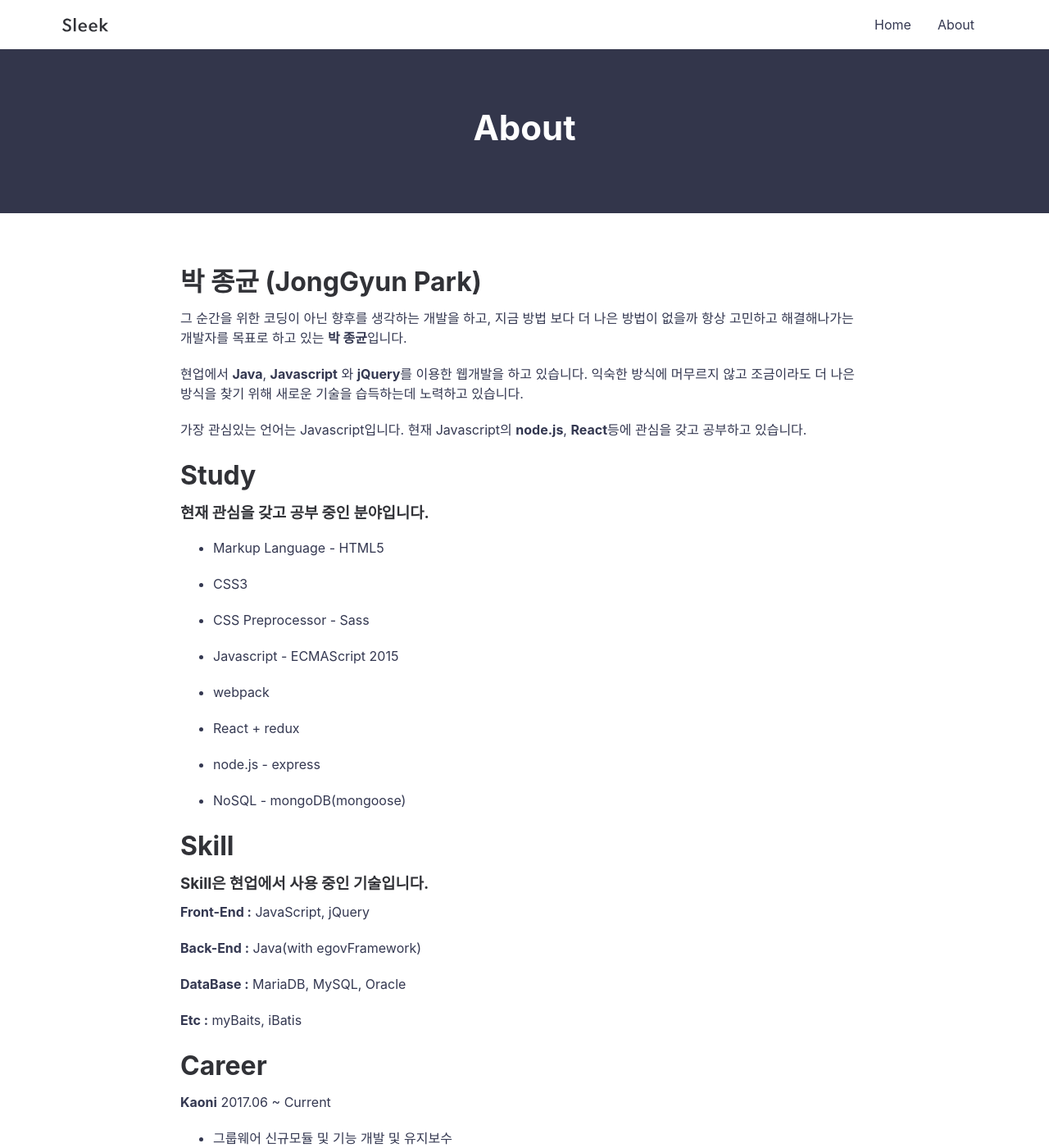
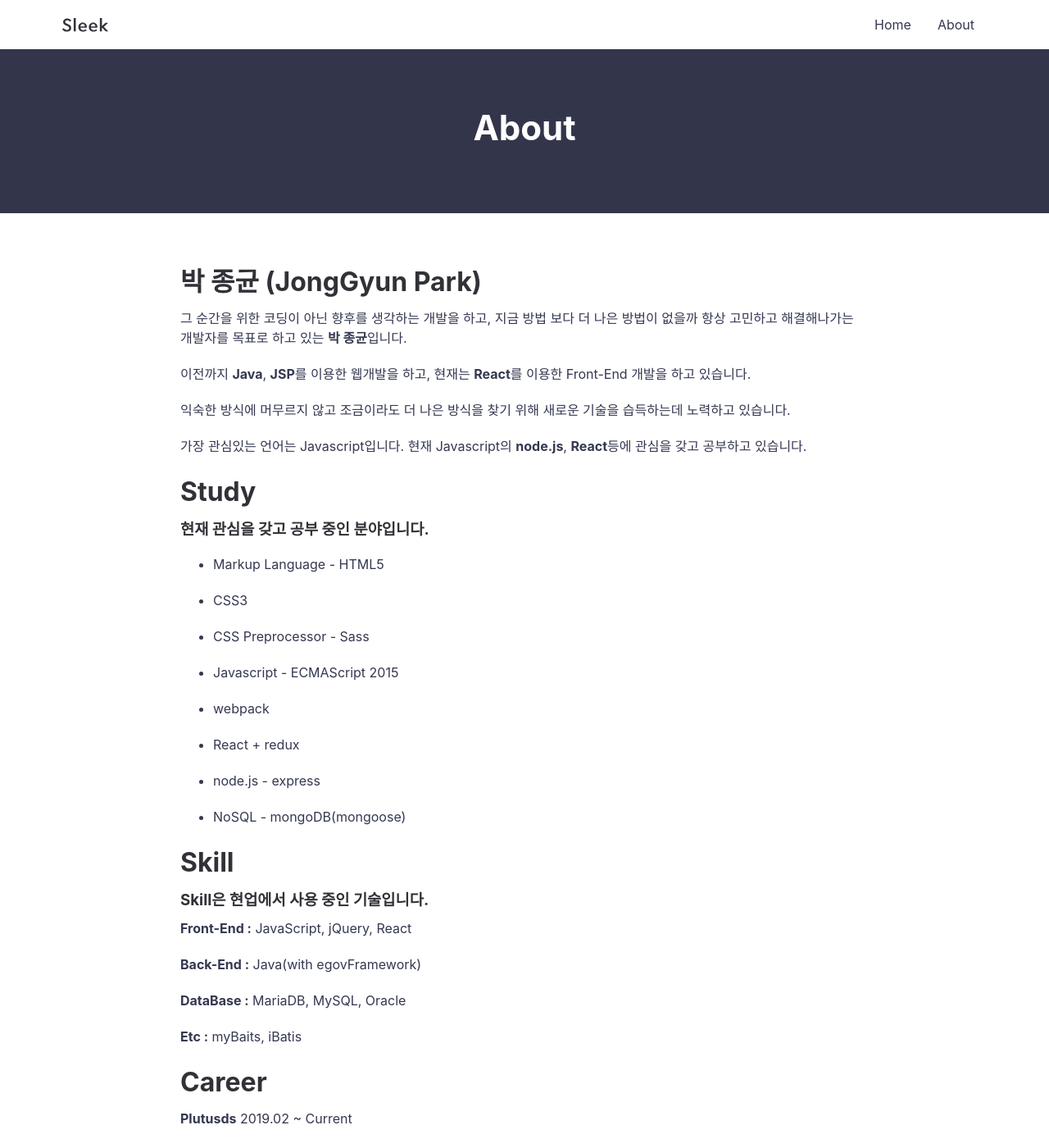
Before and after one commit to jonggyun/jonggyun.github.io, a Jekyll site: the page built from about.md, in a window 1280 px wide and 1400 px high. Shown: the whole window at 82% size. Built offline with Jekyll 4.4.1, drawn with Linux system fonts in a browser that asks for light colours; some of the changed text lies outside the part shown.

Commit message:
update about

```diff
--- a/about.md
+++ b/about.md
@@ -8,7 +8,9 @@ permalink: /about/
 
 그 순간을 위한 코딩이 아닌 향후를 생각하는 개발을 하고, 지금 방법 보다 더 나은 방법이 없을까 항상 고민하고 해결해나가는 개발자를 목표로 하고 있는 **박 종균**입니다.
 
-현업에서 **Java**, **Javascript** 와 **jQuery**를 이용한 웹개발을 하고 있습니다. 익숙한 방식에 머무르지 않고 조금이라도 더 나은 방식을 찾기 위해 새로운 기술을 습득하는데 노력하고 있습니다.
+이전까지 **Java**, **JSP**를 이용한 웹개발을 하고, 현재는 **React**를 이용한 Front-End 개발을 하고 있습니다.
+
+익숙한 방식에 머무르지 않고 조금이라도 더 나은 방식을 찾기 위해 새로운 기술을 습득하는데 노력하고 있습니다.
 
 가장 관심있는 언어는 Javascript입니다. 현재 Javascript의 **node.js**, **React**등에 관심을 갖고 공부하고 있습니다.
 
@@ -39,7 +41,7 @@ laziness -->
 
 ### Skill은 현업에서 사용 중인 기술입니다.
 
-**Front-End :** JavaScript, jQuery
+**Front-End :** JavaScript, jQuery, React
 
 **Back-End :** Java(with egovFramework)
 
@@ -49,7 +51,11 @@ laziness -->
 
 # Career
 
-**Kaoni** 2017.06 ~ Current
+**Plutusds** 2019.02 ~ Current
+
+- React를 이용한 Front-End 개발 및 유지보수
+
+**Kaoni** 2017.06 ~ 2019.01
 
 - 그룹웨어 신규모듈 및 기능 개발 및 유지보수
 
@@ -61,9 +67,10 @@ laziness -->
 
 - SI 프로젝트 개발 및 유지보수
 
-**ION Comunications**(Internship) 2014.08 ~ 2015.02
+  <!--
+  **ION Comunications**(Internship) 2014.08 ~ 2015.02
 
-- SI 프로젝트 개발
+* SI 프로젝트 개발 -->
 
 # Career Detail
 
@@ -117,16 +124,17 @@ laziness -->
 
 - [jongp-Lab](https://github.com/jonggyun/jongp-lab)
 
-  - [개발 진행사항 - 블로그내용](https://jongp.me/ready-to-jongplab/)
+    <!-- - [개발 진행사항 - 블로그내용](https://jongp.me/ready-to-jongplab/) -->
 
   - 개인적으로 사용할 블로그
 
-  - 목표: 실제 서비스 배포를 위한 SSR, 코드 스플리팅 익숙해지기
+  - 목표: React를 사용한 Web Application 만들기
 
   - Front-end: React, redux, Sass, cssModule
 
   - Back-end: Node.js(express), mongoDB, mongoose
 
+<!--
 * [메모장](https://github.com/jonggyun/memo-app)
 
   - ios의 메모 애플리캐이션 처럼 간단한 메모를 저장할 수 있는 애플리캐이션
@@ -135,7 +143,7 @@ laziness -->
 
   - Front-end: React, redux, Sass, classname
 
-  - Back-end: Node.js(Koa Framework)
+  - Back-end: Node.js(Koa Framework) -->
 
 - [Movieeeeeegle](https://github.com/jonggyun/movie-search-typescript)
 
```
